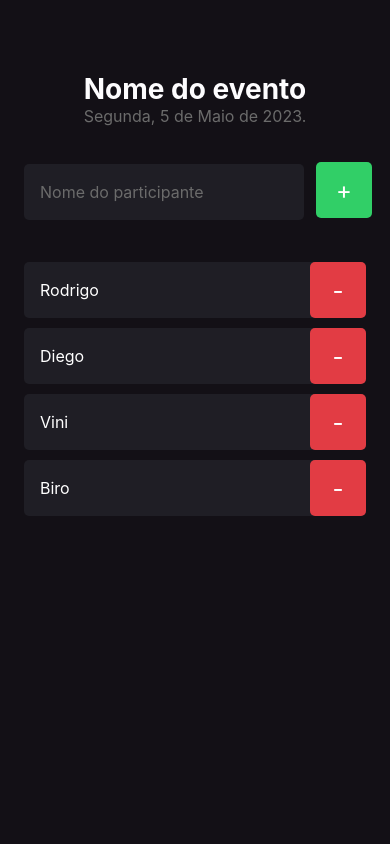
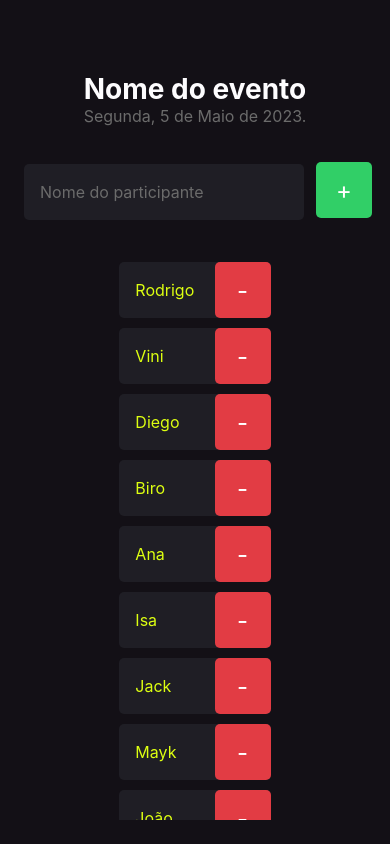
Before and after one commit to Reginaldo007oliveira/ReactNative, a React Native app in the folder nomedoprojeto/: screen / in a window 390 px wide. Built offline with nearby package versions, Linux system fonts and the light colour scheme.

Commit message:
scrowView

```diff
--- a/nomedoprojeto/src/components/Participant/styles.ts
+++ b/nomedoprojeto/src/components/Participant/styles.ts
@@ -12,7 +12,7 @@ export const styles = StyleSheet.create({
   name: {
     flex: 1,
     fontSize: 16,
-    color: '#FFF',
+    color: '#df1',
     marginLeft: 16
   },
   buttonText: {
@@ -26,5 +26,5 @@ export const styles = StyleSheet.create({
     backgroundColor: '#E23C44',
     alignItems: 'center',
     justifyContent: 'center'
-  }
+  },
 })
--- a/nomedoprojeto/src/screens/Home/index.tsx
+++ b/nomedoprojeto/src/screens/Home/index.tsx
@@ -1,13 +1,16 @@
-import { Text, TextInput, TouchableOpacity, View } from "react-native";
+import {  ScrollView,  Text, TextInput, TouchableOpacity, View } from "react-native";
 
 import { styles } from "./style";
 import { Participant } from "../../components/Participant";
 
 export  function Home() {
+
+  const participants = ['Rodrigo', 'Vini', 'Diego', 'Biro', 'Ana', 'Isa', 'Jack', 'Mayk', 'João',' Reginaldo'];
+
   function handleParticipantAdd() {
     console.log("Você clicou no botão de Adicionar!");
   }
-  function handleParcipantRemove(name: string){
+  function handleParticipantRemove(name: string){
     console.log(`Você removeu o participante ${name}`);
   }
   return (
@@ -32,10 +35,17 @@ export  function Home() {
         </Text>
       </TouchableOpacity>
       </View>
-      <Participant name="Rodrigo"onRemove={() =>handleParcipantRemove('Rodrigo')} />
-      <Participant name="Diego"onRemove={() =>handleParcipantRemove('2')} />
-      <Participant name="Vini" onRemove={() =>handleParcipantRemove('3')} />
-      <Participant name="Biro" onRemove={() =>handleParcipantRemove('4')} />
+      <ScrollView showsVerticalScrollIndicator={false}>
+        {
+          participants.map(participant => (
+            <Participant
+              key={participant}
+              name={participant}
+              onRemove={() => handleParticipantRemove("Rodrigo")}
+            />
+          ))
+        }
+      </ScrollView>
     </View>
   )
 }
```
